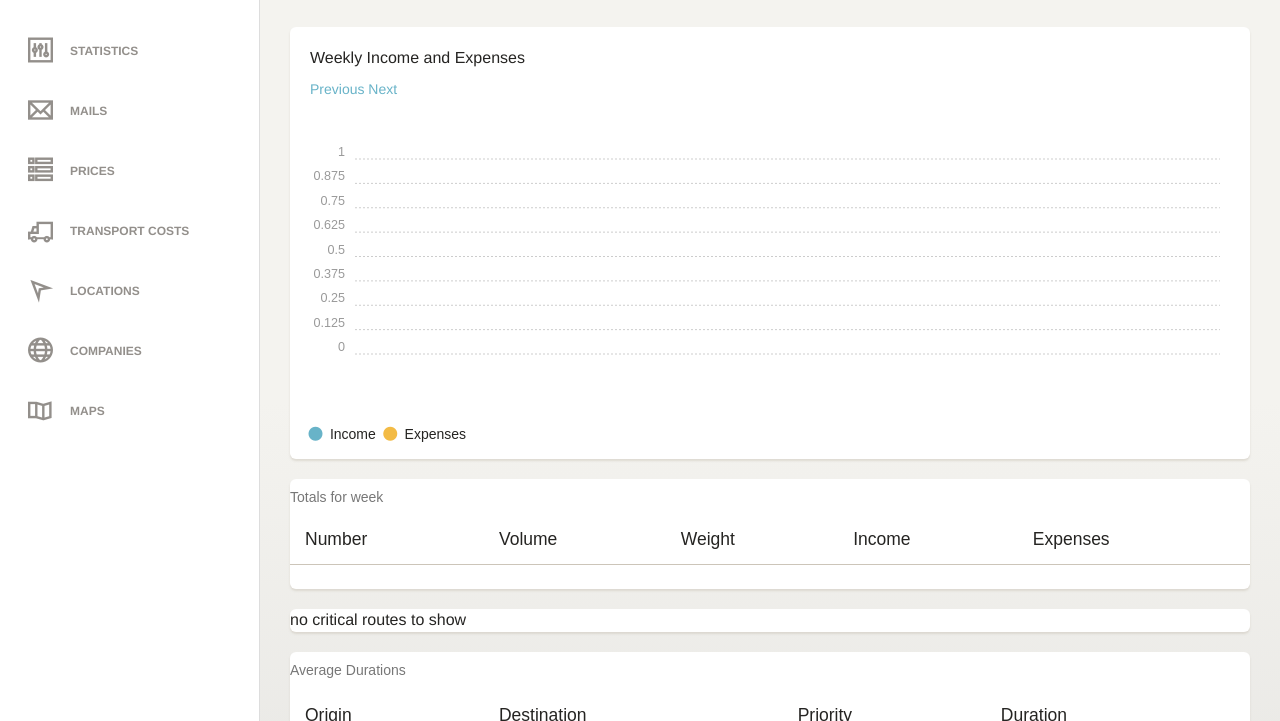
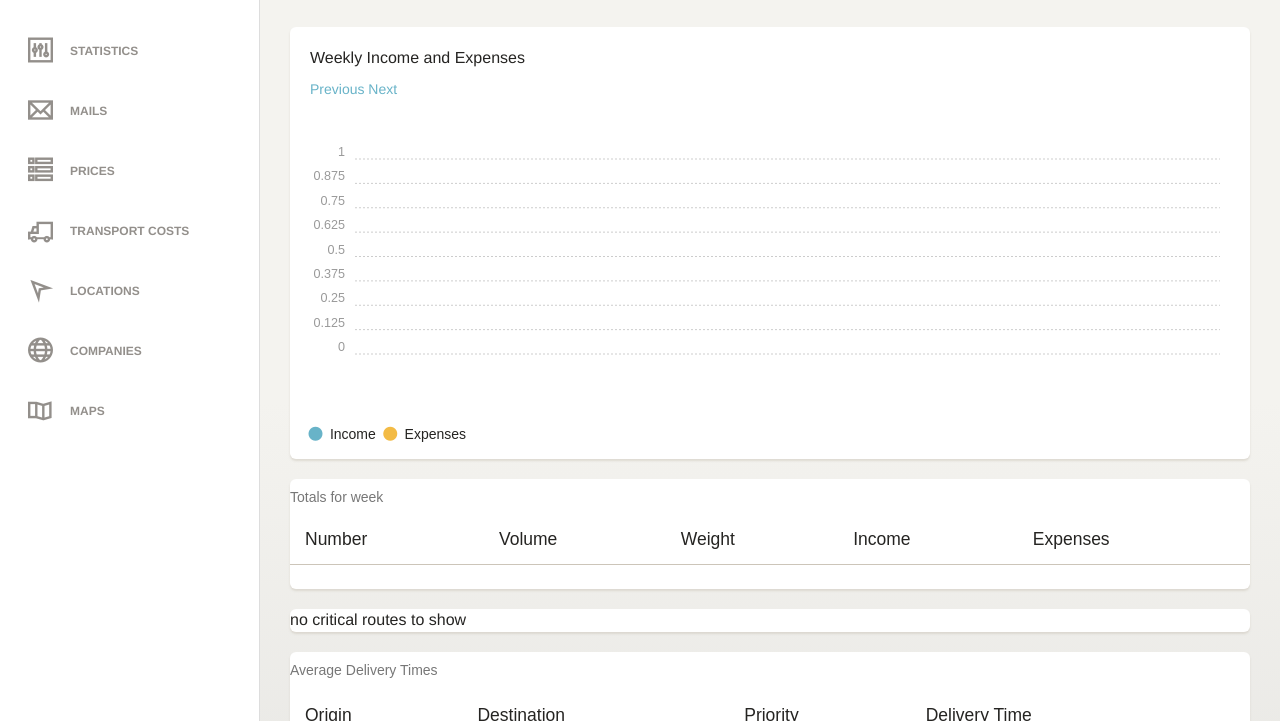
Before and after one commit to SWEN301-Group-Project/Group-Project, a website: page views/index.html in a window 1280 px wide. Shown: the part 79-800 px from the top of the page. Drawn offline with nearby package versions, Linux system fonts and the light colour scheme; some packages are replaced by stand-ins of ours; files that its build step writes are made by us from their sources; a web font is replaced by a local one.

Commit message:
rename average duration as average delivery time

```diff
--- a/views/index.html
+++ b/views/index.html
@@ -147,13 +147,13 @@
                         {% endif %}
                         <div class="card">
                             <table class="table table-striped table-responsive">
-                                <caption class="stats-table">Average Durations</caption>
+                                <caption class="stats-table">Average Delivery Times</caption>
                                 <thead>
                                 <tr>
                                     <th>Origin</th>
                                     <th>Destination</th>
                                     <th>Priority</th>
-                                    <th>Duration</th>
+                                    <th>Delivery Time</th>
                                 </tr>
                                 </thead>
                                 <tbody>
```
